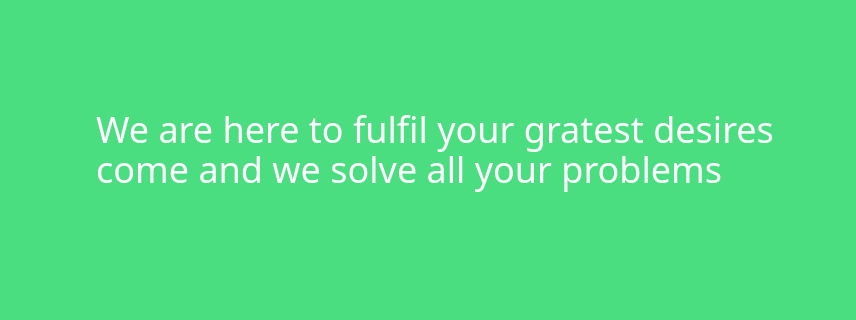
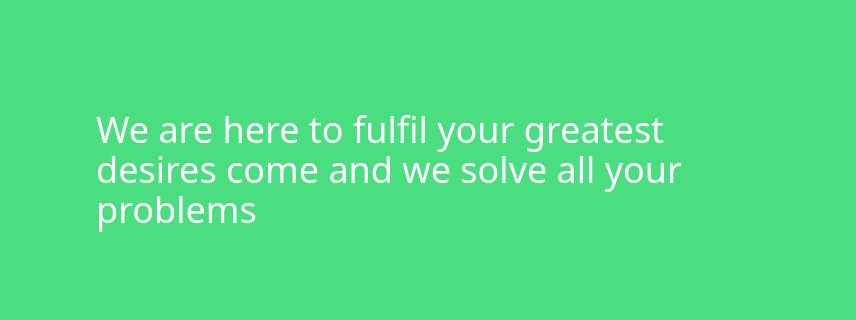
Before and after one commit to Isaacmats/team, a plain HTML site: page src/index.html in a window 1280 px wide. Shown: the part 146-466 px from the top of the page, 424-1280 px from the left. Drawn offline with nearby package versions, Linux system fonts and the light colour scheme.

Commit message:
Update index.html

```diff
--- a/src/index.html
+++ b/src/index.html
@@ -40,7 +40,7 @@
 
 <div class="md:flex justify-center my-10">
     <img src="images/profile.jpg" alt="people" class="mx-5 shadow-slate-800 sm:ml-5" width="400px" height="500px">
-    <p class="text-white  text-start text-4xl mx-20 my-36">We are here to fulfil your gratest desires come and we solve all your problems</p>
+    <p class="text-white  text-start text-4xl mx-20 my-36">We are here to fulfil your greatest desires come and we solve all your problems</p>
 
 </div>
 
```
